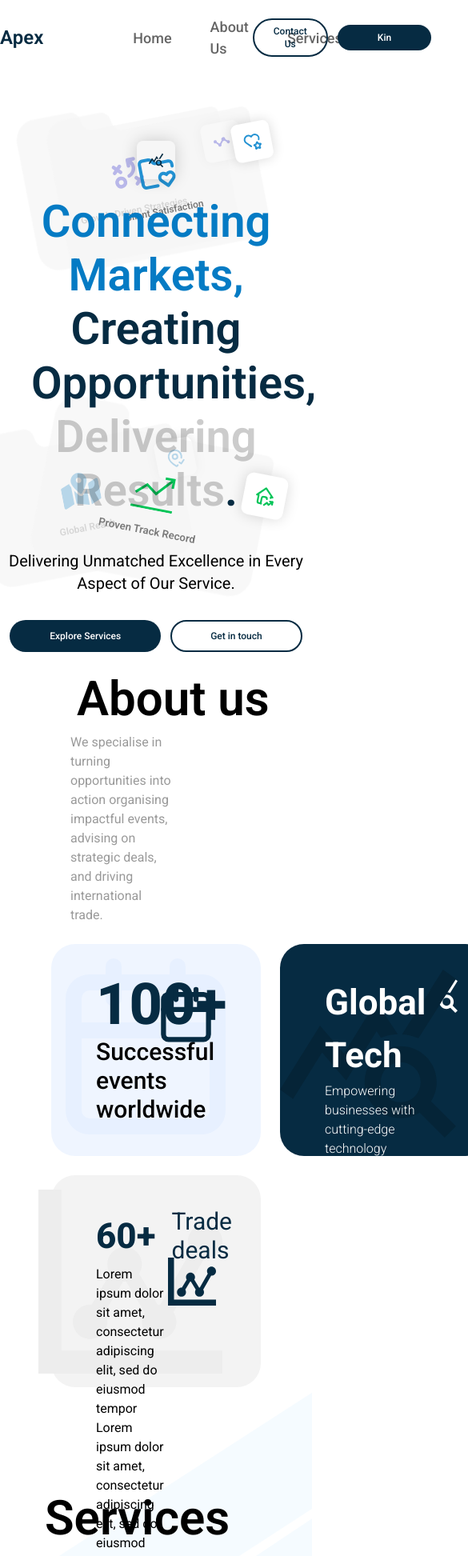
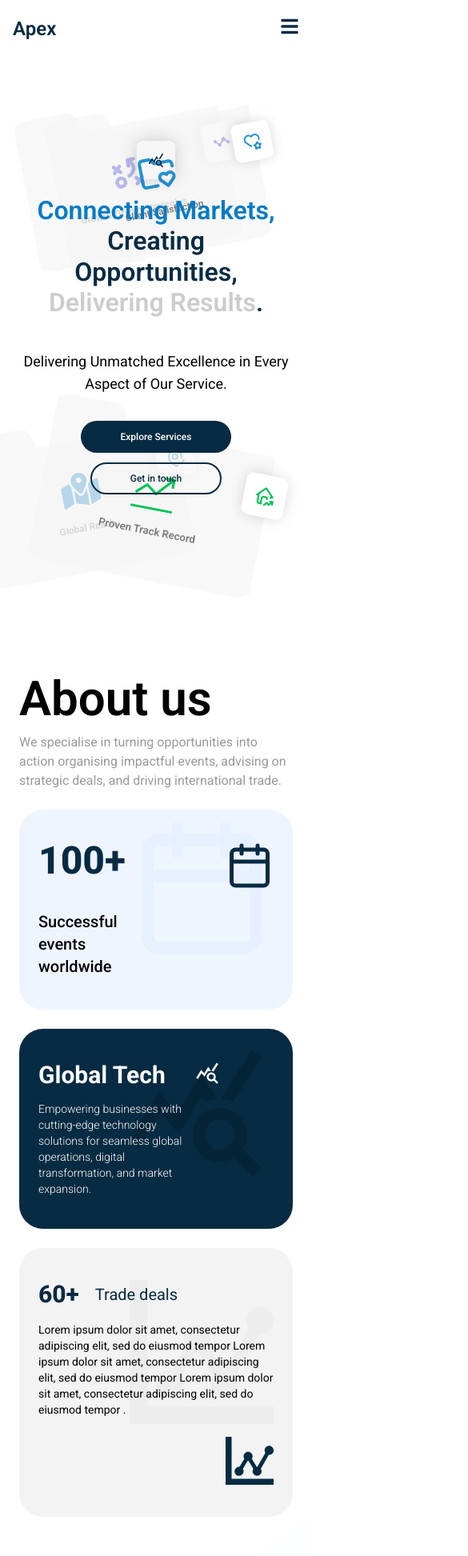
Before and after one commit to ashutoshofficial25/tech-web, a React (Vite) app: page /apex in a window 390 px wide. Shown: the top 1945 px of the page at 80% size, 585 px wide, since content can reach past the window. Built offline with nearby package versions, Linux system fonts and the light colour scheme.

Commit message:
apex media added

```diff
--- a/src/components/apex/About.tsx
+++ b/src/components/apex/About.tsx
@@ -6,59 +6,70 @@ import { useScroll } from "../../context/ScrollContext";
 const About = () => {
   const { aboutRef } = useScroll();
   return (
-    <div ref={aboutRef} className=" mx-auto 2xl:px-32 px-16 container">
-      <h1 className="text-6xl text-black font-semibold relative left-8">
+    <div
+      ref={aboutRef}
+      className="mx-auto 2xl:px-32 lg:px-16 md:px-10 px-6 container"
+    >
+      <h1 className="text-6xl md:text-5xl sm:text-4xl text-black font-semibold md:relative md:left-8 sm:left-4 left-0">
         About us
       </h1>
-      <p className="mt-3 font-normal text-black/40 w-1/2 relative left-6">
+      <p className="mt-3 font-normal text-black/40 lg:w-1/2 md:w-3/4 w-full md:relative md:left-6 sm:left-3 left-0">
         We specialise in turning opportunities into action organising impactful
         events, advising on strategic deals, and driving international trade.
       </p>
-      <div className="2xl:h-[630px] h-[560px] w-full mt-6  flex flex-col gap-y-6">
-        <div className="flex 2xl:h-[300px] h-[265px] flex-row gap-x-6 items-center">
-          <div className="h-full group relative w-full bg-[#EFF5FF] flex justify-between items-start px-14 py-10 rounded-[30px] ">
-            <FiCalendar className="text-[240px] transition-all duration-500 ease  group-hover:scale-[1.12] text-[#E7F0FF] z-0 absolute top-2 right-6" />
+      <div className="2xl:h-[630px] lg:h-[560px] w-full mt-6 flex flex-col gap-y-6">
+        <div className="flex lg:flex-row flex-col lg:h-[265px] gap-6 items-center">
+          <div className="lg:h-full h-[250px] group relative w-full bg-[#EFF5FF] flex justify-between items-start lg:px-14 md:px-10 px-6 py-10 rounded-[30px] overflow-hidden">
+            <FiCalendar className="text-[180px] md:text-[220px] lg:text-[240px] transition-all duration-500 ease group-hover:scale-[1.12] text-[#E7F0FF] z-0 absolute top-2 right-6" />
             <div className="flex z-10 h-full w-1/2 flex-col justify-between">
-              <h1 className="text-7xl font-extrabold text-primary">100+</h1>
-              <p className=" text-3xl font-medium">
+              <h1 className="text-5xl md:text-6xl lg:text-7xl font-extrabold text-primary">
+                100+
+              </h1>
+              <p className="text-xl md:text-2xl lg:text-3xl font-medium">
                 Successful events worldwide
               </p>
             </div>
             <div className="w-1/2 z-10 flex justify-end">
-              <FiCalendar className="text-8xl text-primary" />
+              <FiCalendar className="text-6xl md:text-7xl lg:text-8xl text-primary" />
             </div>
           </div>
-          <div className="h-full w-full bg-primary group rounded-[30px] px-14 py-10 flex flex-row  justify-between relative">
-            <MdOutlineQueryStats className="absolute transition-all duration-500 ease  group-hover:scale-[1.12]  text-[240px] right-8 top-3 text-[#052437] z-0" />
-            <div className="flex flex-col z-10 justify-between h-full items-start w-4/5">
-              <h1 className="text-[44px] font-bold text-white">Global Tech</h1>
-              <p className="text-base font-light text-white">
+          <div className="lg:h-full h-[250px] w-full bg-primary group rounded-[30px] lg:px-14 md:px-10 px-6 py-10 flex flex-row justify-between relative overflow-hidden">
+            <MdOutlineQueryStats className="absolute transition-all duration-500 ease group-hover:scale-[1.12] text-[180px] md:text-[220px] lg:text-[240px] right-8 top-3 text-[#052437] z-0" />
+            <div className="flex flex-col z-10 justify-between h-full items-start lg:w-4/5 md:w-3/4 w-2/3">
+              <h1 className="text-3xl md:text-4xl lg:text-[44px] font-bold text-white">
+                Global Tech
+              </h1>
+              <p className="text-sm md:text-base font-light text-white">
                 Empowering businesses with cutting-edge technology solutions for
                 seamless global operations, digital transformation, and market
                 expansion.
               </p>
             </div>
-            <div className="w-1/5">
-              <MdOutlineQueryStats className="text-5xl text-white" />
+            <div className="lg:w-1/5 md:w-1/4 w-1/3">
+              <MdOutlineQueryStats className="text-3xl md:text-4xl lg:text-5xl text-white" />
             </div>
           </div>
         </div>
-        <div className="w-full 2xl:h-[300px] group h-[265px] bg-[#F3F3F3] rounded-[30px] relative px-14 py-10 flex flex-row items-start justify-between">
-          <ImStatsDots className="text-[230px] transition-all duration-500 ease  group-hover:scale-[1.10] absolute top-1/2 -translate-y-1/2 right-12 text-[#EDEDED] z-0 " />
-          <div className="flex flex-col justify-between h-full z-10 w-3/5 items-start">
+        <div className="w-full lg:h-[265px] md:h-[300px] h-auto py-10 bg-[#F3F3F3] group rounded-[30px] relative lg:px-14 md:px-10 px-6 flex flex-col md:flex-row items-start justify-between overflow-hidden">
+          <ImStatsDots className="text-[180px] md:text-[200px] lg:text-[230px] transition-all duration-500 ease group-hover:scale-[1.10] absolute md:top-1/2 top-10 md:-translate-y-1/2 translate-y-0 right-6 md:right-12 text-[#EDEDED] z-0" />
+          <div className="flex flex-col justify-between h-full z-10 lg:w-3/5 md:w-2/3 w-full items-start">
             <div className="flex flex-row gap-x-5 items-center">
-              <h1 className="text-primary font-extrabold text-[44px]">60+</h1>
-              <p className="text-primary font-normal text-3xl">Trade deals</p>
+              <h1 className="text-3xl md:text-4xl lg:text-[44px] text-primary font-extrabold">
+                60+
+              </h1>
+              <p className="text-xl md:text-2xl lg:text-3xl text-primary font-normal">
+                Trade deals
+              </p>
             </div>
-            <p className="text-black text-base font-normal">
+            <p className="text-black text-sm md:text-base font-normal mt-4 md:mt-0">
               Lorem ipsum dolor sit amet, consectetur adipiscing elit, sed do
               eiusmod tempor Lorem ipsum dolor sit amet, consectetur adipiscing
               elit, sed do eiusmod tempor Lorem ipsum dolor sit amet,
               consectetur adipiscing elit, sed do eiusmod tempor .
             </p>
           </div>
-          <div className="w-2/5 flex z-10 justify-end items-center h-full">
-            <ImStatsDots className="text-9xl text-primary " />
+          <div className="w-full md:w-1/3 lg:w-2/5 flex z-10 justify-end items-center h-full mt-6 md:mt-0">
+            <ImStatsDots className="text-6xl md:text-7xl lg:text-9xl text-primary" />
           </div>
         </div>
       </div>
--- a/src/components/apex/Header.tsx
+++ b/src/components/apex/Header.tsx
@@ -2,7 +2,7 @@ import React, { useEffect, useState } from "react";
 import Button from "../common/Button";
 import { useScroll } from "../../context/ScrollContext";
 import { useNavigate } from "react-router";
-
+import { FaBars, FaTimes } from "react-icons/fa";
 const navs = [
   { label: "Home", id: "home" },
   { label: "About Us", id: "about" },
@@ -13,6 +13,10 @@ const Header = () => {
   const { scrollToSection } = useScroll();
   const navigate = useNavigate();
   const [hasShadow, setHasShadow] = useState<boolean>(false);
+  const [isMenuOpen, setIsMenuOpen] = useState<boolean>(false);
+  const [windowWidth, setWindowWidth] = useState(
+    typeof window !== "undefined" ? window.innerWidth : 0
+  );
 
   useEffect(() => {
     const handleScroll = () => {
@@ -26,20 +30,86 @@ const Header = () => {
     window.addEventListener("scroll", handleScroll);
     return () => window.removeEventListener("scroll", handleScroll);
   }, []);
+  useEffect(() => {
+    const handleResize = () => {
+      setWindowWidth(window.innerWidth);
+      if (window.innerWidth >= 1024) {
+        setIsMenuOpen(false);
+      }
+    };
+
+    window.addEventListener("resize", handleResize);
+    return () => window.removeEventListener("resize", handleResize);
+  }, []);
+
+  const toggleMenu = () => {
+    setIsMenuOpen(!isMenuOpen);
+  };
+
   return (
-    <header
-      className={`w-full fixed top-0 py-5 bg-white z-50 left-1/2 -translate-x-1/2
-      ${hasShadow ? "shadow-lg" : "shadow-none"}
-    `}
-    >
-      <div className="container mx-auto flex items-center flex-row justify-between">
+    <header className="w-full fixed top-0 py-5 bg-white z-50 left-1/2 -translate-x-1/2">
+      <div className="container mx-auto flex items-center flex-row justify-between px-4 md:px-6 lg:px-0">
         <Logo />
+
+        {/* Mobile menu button */}
+        <div className="lg:hidden z-50">
+          <button
+            onClick={toggleMenu}
+            className="text-primary focus:outline-none"
+          >
+            {isMenuOpen ? <FaTimes size={24} /> : <FaBars size={24} />}
+          </button>
+        </div>
+
+        {/* Desktop Navigation */}
         <NavMenu
           navs={navs}
           scrollToSection={scrollToSection}
-          className="relative left-28"
+          className="relative left-0 md:left-10 lg:left-28 hidden lg:flex"
         />
-        <div className="flex items-center gap-x-3">
+
+        {/* Mobile Navigation Overlay */}
+        <div
+          className={`fixed inset-0 bg-white z-40 flex flex-col items-center justify-center transition-all duration-300 ${
+            isMenuOpen ? "opacity-100 visible" : "opacity-0 invisible"
+          } lg:hidden`}
+        >
+          <ul className="flex flex-col items-center gap-y-8">
+            {navs?.map(({ label, id }, index) => (
+              <li
+                role="button"
+                className="hover:opacity-80 text-black/60 font-medium cursor-pointer flex items-center gap-x-2 text-[22px]"
+                key={index}
+                onClick={() => {
+                  scrollToSection(id);
+                  setIsMenuOpen(false);
+                }}
+              >
+                <span>{label}</span>
+              </li>
+            ))}
+            <div className="flex flex-col mt-8 gap-y-4 w-full items-center">
+              <Button
+                variant="outlined"
+                handleClick={() => {
+                  scrollToSection("contact");
+                  setIsMenuOpen(false);
+                }}
+                title="Contact Us"
+                className="w-48"
+              />
+              <Button
+                variant="filled"
+                handleClick={() => {}}
+                className="w-48"
+                title="Kin"
+              />
+            </div>
+          </ul>
+        </div>
+
+        {/* Desktop Buttons */}
+        <div className="hidden lg:flex items-center gap-x-3">
           <Button
             variant="outlined"
             handleClick={() => scrollToSection("contact")}
--- a/src/components/apex/Hero.tsx
+++ b/src/components/apex/Hero.tsx
@@ -13,10 +13,13 @@ const Hero = () => {
   const { homeRef, scrollToSection } = useScroll();
 
   return (
-    <div ref={homeRef} className="min-h-screen relative w-full  pt-44">
+    <div
+      ref={homeRef}
+      className="min-h-screen relative w-full pt-44 md:pt-32 lg:pt-44"
+    >
       <HeroIllustractionCard
         label="Growth-Driven Strategies"
-        className="top-32 -rotate-[11deg]  left-8"
+        className="top-32 -rotate-[11deg] left-8"
         icon={<BiStats className="text-[#0905c4] text-2xl" />}
         logo={<PiStrategyBold className="text-[#0905C4] text-5xl" />}
       />
@@ -48,15 +51,15 @@ const Hero = () => {
         >
           <MdOutlineQueryStats className="text-xl text-primary" />
         </div>
-        <h1 className=" text-[56px] text-primary font-semibold 2xl:w-3/5 w-4/5 leading-[1.2] text-center mt-5">
+        <h1 className="text-[32px] md:text-[48px] lg:text-[56px] text-primary font-semibold 2xl:w-3/5 w-4/5 leading-[1.2] text-center mt-5">
           <span className="text-secondary">Connecting Markets,</span> Creating
           Opportunities,{" "}
           <span className="text-black/20">Delivering Results</span>.
         </h1>
-        <p className="mt-10 text-xl font-normal w-96 text-center">
+        <p className="mt-10 text-lg md:text-xl font-normal w-full md:w-96 text-center">
           Delivering Unmatched Excellence in Every Aspect of Our Service.
         </p>
-        <div className="mt-8 flex flex-row items-center gap-x-3">
+        <div className="mt-8 flex flex-col md:flex-row items-center gap-y-3 md:gap-x-3">
           <Button
             handleClick={() => scrollToSection("services")}
             title="Explore Services"
@@ -78,14 +81,19 @@ export default Hero;
 
 const HeroIllustractionCard = ({ className, logo, label, icon }) => {
   return (
-    <div className={`${className} h-48 w-64 absolute z-0`}>
+    <div
+      className={`${className} h-48 w-64 sm:h-36 sm:w-48 absolute z-0 md:h-40 md:w-56 lg:h-48 lg:w-64`}
+    >
       <div
         style={{ boxShadow: "0 0 15px rgba(0,0,0,0.15)" }}
         className="h-12 w-12 absolute top-12 -right-5 z-10 bg-white rounded-lg flex items-center justify-center"
       >
         <span>{icon}</span>
       </div>
-      <img src={heroFolderLogoUrl} className="absolute z-0 h-full w-full" />
+      <img
+        src={heroFolderLogoUrl}
+        className="absolute z-0 h-full w-full object-cover"
+      />
       <div className="flex flex-col gap-y-4 w-full py-16 h-full absolute inset-0 items-center">
         <span> {logo}</span>
         <h1 className="text-xs text-light">{label}</h1>
--- a/src/components/apex/Services.tsx
+++ b/src/components/apex/Services.tsx
@@ -25,42 +25,55 @@ const services = [
 const Services = () => {
   const { servicesRef, scrollToSection } = useScroll();
   return (
-    <div ref={servicesRef} className="min-h-screen w-full relative  pt-32">
+    <div
+      ref={servicesRef}
+      className="min-h-screen w-full relative pt-16 sm:pt-20 md:pt-24 lg:pt-32 overflow-x-hidden"
+    >
       <img
         src={servicesBgIllustrationLogoUrl}
-        className=" absolute z-0 top-0 right-0"
+        className="absolute z-0 top-0 right-0 max-w-[150%] sm:max-w-full md:max-w-[80%] lg:max-w-full opacity-30 sm:opacity-50 md:opacity-80 lg:opacity-100"
       />
-      <div className="container 2xl:px-28 px-14 relative z-10 mx-auto">
-        <h1 className="text-6xl  text-black font-semibold  left-8">Services</h1>
+      <div className="container 2xl:px-28 xl:px-14 lg:px-10 md:px-8 px-4 relative z-10 mx-auto">
+        <h1 className="text-3xl md:text-4xl lg:text-5xl xl:text-6xl text-black font-semibold left-0 md:left-8">
+          Services
+        </h1>
         <div
           style={{
             boxShadow: "0 0 30px rgba(0,0,0,0.10)",
           }}
-          className="w-full 2xl:h-[600px]  h-[540px] flex flex-col justify-between mt-12 rounded-[40px] px-20 py-16 bg-white "
+          className="w-full flex flex-col justify-between mt-8 md:mt-12 rounded-[20px] md:rounded-[30px] lg:rounded-[40px] px-6 sm:px-10 md:px-14 lg:px-20 py-8 md:py-12 lg:py-16 bg-white"
         >
-          <div className="flex items-center gap-x-24 justify-between">
+          <div className="flex flex-col md:flex-row items-start md:items-center gap-y-6 md:gap-y-0 md:gap-x-12 lg:gap-x-24 justify-between">
             <div className="flex flex-col items-start">
-              <p className="text-secondary text-base font-normal">
+              <p className="text-secondary text-sm md:text-base font-normal">
                 Delivering unmatched excellence
               </p>
-              <h1 className="text-[40px] leading-[1.2] text-primary mt-2 font-semibold">
+              <h1 className="text-2xl sm:text-3xl md:text-[32px] lg:text-[40px] leading-[1.2] text-primary mt-2 font-semibold">
                 Explore services that grows your scale
               </h1>
             </div>
-            <p className="text-right text-xl font-normal text-black/50">
-              Lorem ipsum dolor sit amet, consectetur adipiscing elit, sed do
-              eiusmod tempor{" "}
+            <p className="text-left md:text-right text-base md:text-lg lg:text-xl font-normal text-black/50">
+              We specialise in turning opportunities into action organising
+              impactful events, advising on strategic deals, and driving
+              international trade.
             </p>
           </div>
-          <div className="w-full flex flex-row gap-x-16 justify-between items-start">
+          <div className="w-full grid grid-cols-1 sm:grid-cols-3 gap-y-10 sm:gap-y-0 sm:gap-x-8 md:gap-x-12 lg:gap-x-16 justify-items-center sm:justify-items-start mt-8 md:mt-12">
             {services.map((item, index) => {
               return (
-                <div key={index} className="flex flex-col items-start gap-y-3">
-                  <img src={item.logoUrl} alt="logo" />
-                  <h1 className="text-primary w-3/5 2xl:text-3xl text-2xl font-medium">
+                <div
+                  key={index}
+                  className="flex flex-col items-center sm:items-start gap-y-3 w-full max-w-[300px] sm:w-auto"
+                >
+                  <img
+                    src={item.logoUrl}
+                    alt="logo"
+                    className="h-12 w-12 sm:h-auto sm:w-auto"
+                  />
+                  <h1 className="text-primary w-full sm:w-4/5 md:w-3/5 2xl:text-3xl text-xl sm:text-2xl font-medium text-center sm:text-left">
                     {item.label}
                   </h1>
-                  <p className="2xl:text-xl text-base text-black/40 font-normal">
+                  <p className="2xl:text-xl text-sm sm:text-base text-black/40 font-normal text-center sm:text-left">
                     {item.desc}
                   </p>
                 </div>
@@ -72,7 +85,7 @@ const Services = () => {
           title="Meet Up"
           variant="outlined"
           handleClick={() => scrollToSection("contact")}
-          className="px-14 text-base py-2.5  relative mt-6 left-1/2 -translate-x-1/2"
+          className="px-8 sm:px-10 md:px-14 text-sm sm:text-base py-2 sm:py-2.5 relative mt-6 left-1/2 -translate-x-1/2 mx-auto"
         />
       </div>
     </div>
```
Also changed, not shown: src/components/apex/Business.tsx (+12 -10 lines), src/components/apex/ContactUs.tsx (+8 -8 lines), src/components/apex/Footer.tsx (+16 -12 lines), src/components/apex/Newsletter.tsx (+5 -5 lines).
